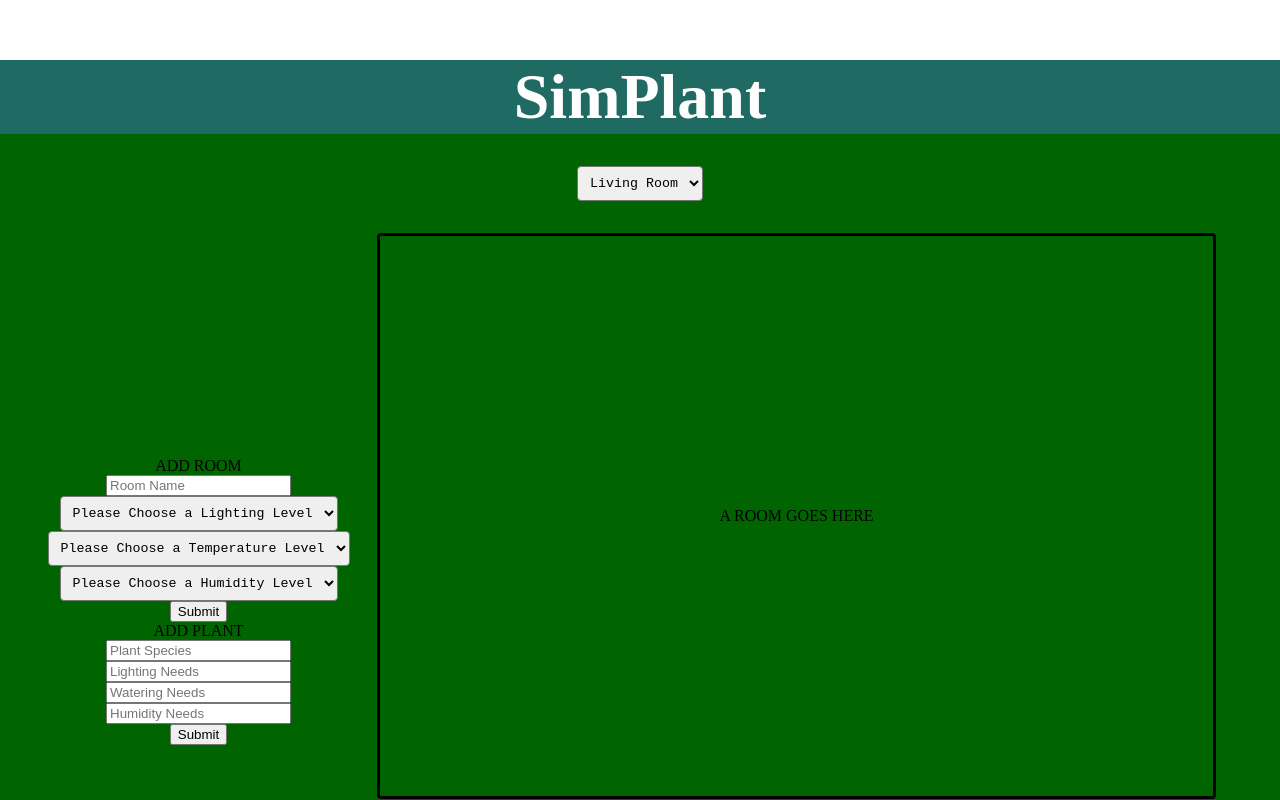
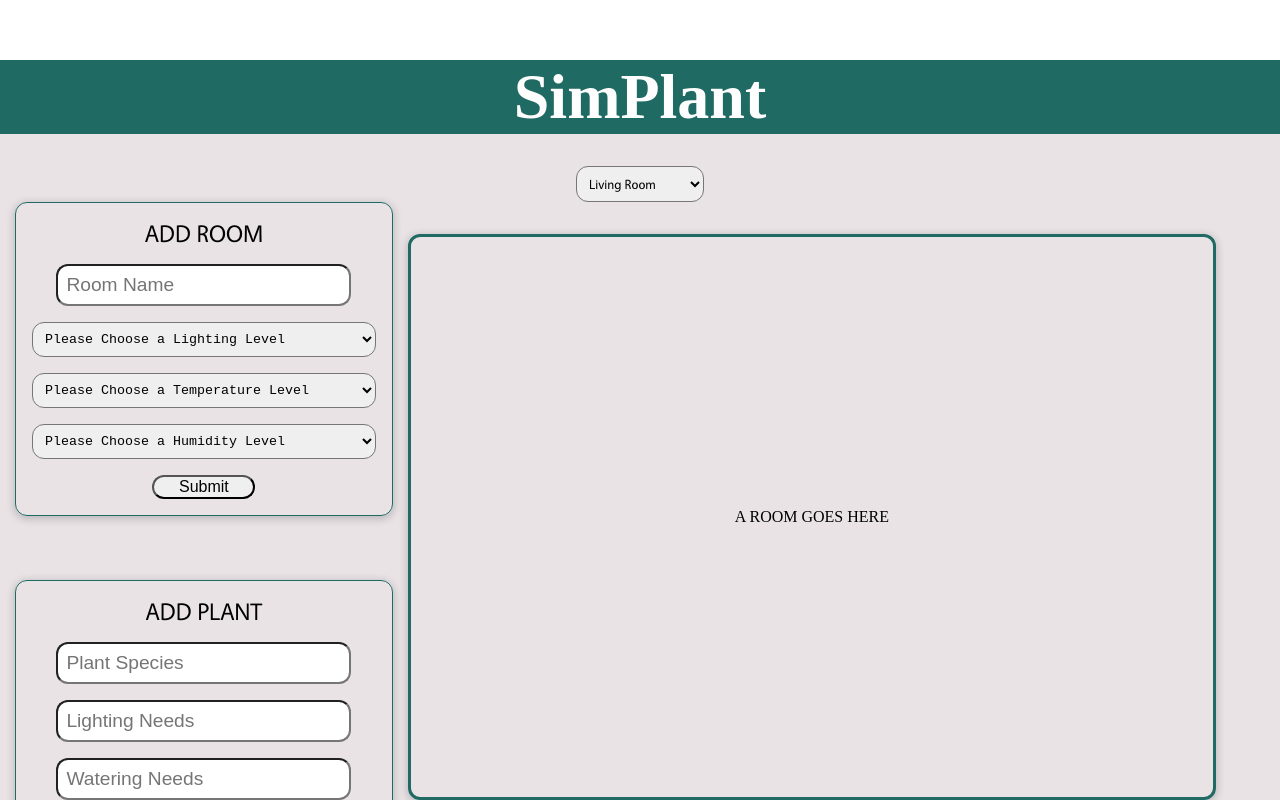
Before and after one commit to SimPlant/SimPlant, a React app: page / in a window 1280 px wide. Shown: the part 740-1540 px from the top of the page. Built offline with nearby package versions, Linux system fonts and the light colour scheme; the HTML template or start-up script is replaced by a standard one.

Commit message:
frontend styling complete

```diff
--- a/src/app/components/formContainer/formContainerStyle.scss
+++ b/src/app/components/formContainer/formContainerStyle.scss
@@ -1,18 +1,22 @@
+@import '../../_variables.scss';
+@font-face {
+  font-family: 'Vegur';
+  src: url('../../fonts/vegur/Vegur-Regular.otf') format('opentype');
+}
+
 .formContainer {
   display: flex;
   flex-direction: column;
   width: 30%;
-  justify-content: flex-start;
   align-items: center;
-  margin: auto;
-  margin-left: 20px;
-}
 
-.inputForm {
-  display: flex;
-  align-items: center;
-  justify-content: center;
-  flex-direction: column;
+  margin-left: 2rem;
+  margin-right: 2rem;
+  button {
+    border-radius: $borderRadius;
+    width: 30%;
+    font-size: 1rem;
+  }
 }
 
 .roomForm {
@@ -20,10 +24,44 @@
   flex-direction: column;
   justify-content: space-between;
   align-items: center;
+  margin-bottom: 4rem;
+  border: 1px solid $darkPrimary;
+  border-radius: $borderRadius;
+  padding: 1rem;
+  width: 100%;
+  font-family: 'Vegur';
+  box-shadow: 0 2px 8px 1px $shadow;
 }
 
 .plantForm {
   display: flex;
   flex-direction: column;
   align-items: center;
+  border: 1px solid $darkPrimary;
+  border-radius: $borderRadius;
+  padding: 1rem;
+  width: 100%;
+  font-family: 'Vegur';
+  box-shadow: 0 2px 8px 1px $shadow;
 }
+
+select {
+  width: 100%;
+  margin-bottom: 1rem;
+  font-family: monospace;
+  padding: 0.5rem;
+  border-radius: $borderRadius;
+}
+
+input {
+  width: 80%;
+  margin-bottom: 1rem;
+  font-size: 1.2rem;
+  border-radius: $borderRadius;
+  padding: 0.5rem;
+}
+
+.formTitle {
+  font-size: 1.5rem;
+  margin-bottom: 1rem;
+}
--- a/src/app/components/header/headerstyle.scss
+++ b/src/app/components/header/headerstyle.scss
@@ -8,3 +8,7 @@ h1 {
   font-size: 4rem;
   text-align: center;
 }
+
+header {
+  background-color: $midPrimary;
+}
--- a/src/app/components/mainPage/mainPageStyle.scss
+++ b/src/app/components/mainPage/mainPageStyle.scss
@@ -3,5 +3,5 @@
 .page {
   height: 100%;
   width: 100%;
-  background-color: darkgreen;
+  background-color: $lightPrimary;
 }
--- a/src/app/components/room/roomContainerStyle.scss
+++ b/src/app/components/room/roomContainerStyle.scss
@@ -1,3 +1,4 @@
+@import '../../_variables.scss';
 #roomContainer {
   display: flex;
   flex-direction: column;
@@ -5,9 +6,10 @@
   align-items: center;
   width: 70%;
   height: 70%;
-  border: 3px solid black;
-  border-radius: 4px;
+  border: 3px solid $darkPrimary;
+  border-radius: $borderRadius;
   margin: auto;
   margin-right: 4rem;
   margin-top: 2rem;
+  box-shadow: 0 2px 8px 1px $shadow;
 }
--- a/src/app/components/roomMenu/roomMenuStyle.scss
+++ b/src/app/components/roomMenu/roomMenuStyle.scss
@@ -1,12 +1,20 @@
-select {
-  display: block;
-  margin: auto;
-  font-family: monospace;
-  padding: 0.5rem;
-  border-radius: 4px;
+@import '../../_variables.scss';
+@font-face {
+  font-family: 'Vegur';
+  src: url('../../fonts/vegur/Vegur-Regular.otf') format('opentype');
 }
 
 #roomMenu {
   padding: 2rem;
   padding-bottom: 0;
+
+  select {
+    display: block;
+    margin: auto;
+    font-family: monospace;
+    padding: 0.5rem;
+    border-radius: $borderRadius;
+    width: 8rem;
+    font-family: 'Vegur';
+  }
 }
```
